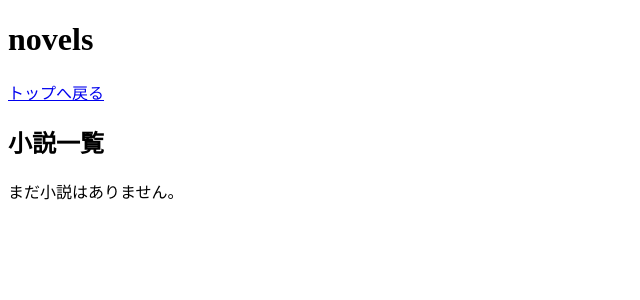
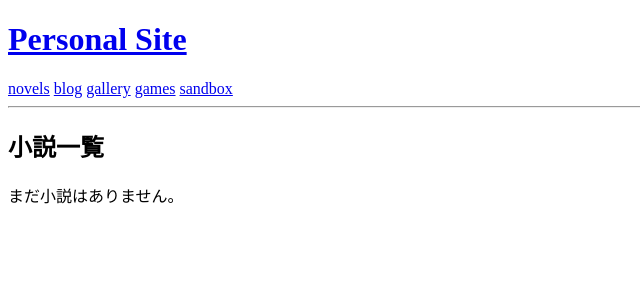
Before and after one commit to reitakigawa/Codex-TEST, a Flask app: page /novels in a window 1280 px wide. Shown: the top 300 px of the page, without its empty margins (0-640 px from the left). Run offline with Flask 3, Linux system fonts and the light colour scheme.

Commit message:
Refactor novel templates with reusable base layout

```diff
--- a/project/app.py
+++ b/project/app.py
@@ -126,7 +126,7 @@ def top() -> str:
 @app.get("/novels/")
 def novels_index() -> str:
     novels = _load_novels()
-    return render_template("novels/index.html", novels=novels)
+    return render_template("novels/list.html", novels=novels)
 
 
 @app.get("/novels/<slug>")
--- /dev/null
+++ b/project/templates/base.html
@@ -0,0 +1,25 @@
+<!doctype html>
+<html lang="ja">
+  <head>
+    <meta charset="utf-8" />
+    <meta name="viewport" content="width=device-width, initial-scale=1" />
+    <title>{% block title %}Personal Site{% endblock %}</title>
+  </head>
+  <body>
+    <header>
+      <h1><a href="/">Personal Site</a></h1>
+      <nav>
+        <a href="/novels">novels</a>
+        <a href="/blog/">blog</a>
+        <a href="/gallery/">gallery</a>
+        <a href="/games/">games</a>
+        <a href="/sandbox/">sandbox</a>
+      </nav>
+      <hr />
+    </header>
+
+    <main>
+      {% block content %}{% endblock %}
+    </main>
+  </body>
+</html>
--- a/project/templates/novels/index.html
+++ /dev/null
@@ -1,27 +0,0 @@
-<!doctype html>
-<html lang="ja">
-  <head>
-    <meta charset="utf-8" />
-    <title>novels | Personal Site</title>
-  </head>
-  <body>
-    <h1>novels</h1>
-    <p><a href="/">トップへ戻る</a></p>
-
-    <h2>小説一覧</h2>
-    {% if novels %}
-    <ul>
-      {% for novel in novels %}
-      <li>
-        <a href="/novels/{{ novel.slug }}">{{ novel.title }}</a>
-        {% if novel.date %}
-        <small>({{ novel.date }})</small>
-        {% endif %}
-      </li>
-      {% endfor %}
-    </ul>
-    {% else %}
-    <p>まだ小説はありません。</p>
-    {% endif %}
-  </body>
-</html>
--- /dev/null
+++ b/project/templates/novels/list.html
@@ -0,0 +1,22 @@
+{% extends "base.html" %}
+
+{% block title %}novels | Personal Site{% endblock %}
+
+{% block content %}
+<h2>小説一覧</h2>
+
+{% if novels %}
+<ul>
+  {% for novel in novels %}
+  <li>
+    <a href="/novels/{{ novel.slug }}">{{ novel.title }}</a>
+    {% if novel.date %}
+    <small>({{ novel.date }})</small>
+    {% endif %}
+  </li>
+  {% endfor %}
+</ul>
+{% else %}
+<p>まだ小説はありません。</p>
+{% endif %}
+{% endblock %}
```
Also changed, not shown: project/templates/novels/detail.html (+7 -10 lines).
